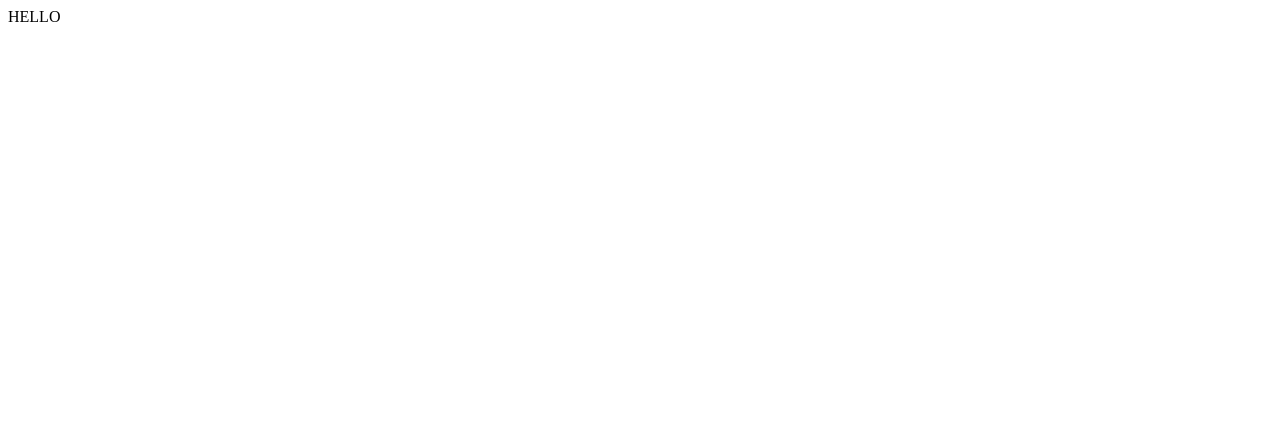
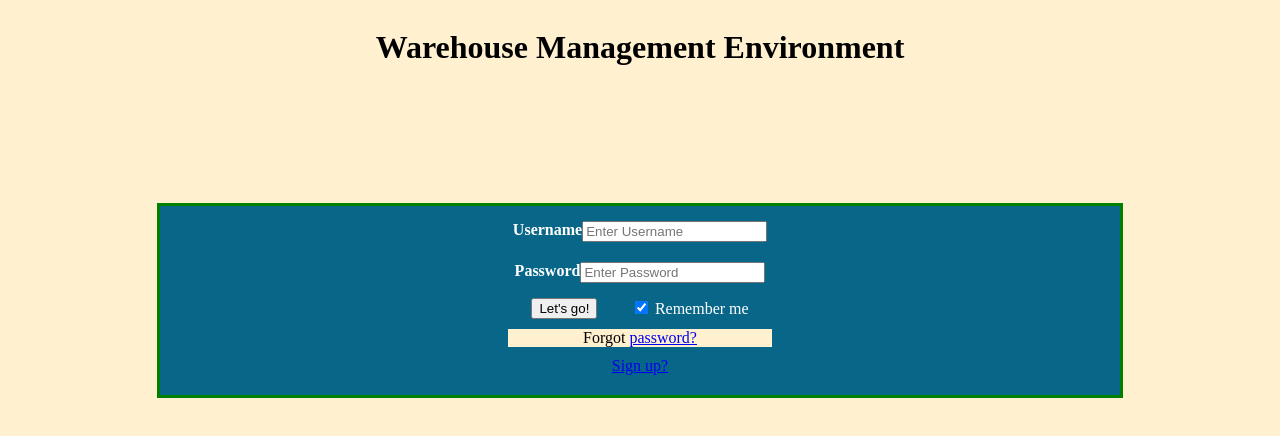
Before and after one commit to Tkogiah/WarehouseME, a plain HTML site: page index.html in a window 1280 px wide. Drawn offline with Linux system fonts and the light colour scheme; files whose address does not match are found by name.

Commit message:
rough landing page built

```diff
--- a/css/styles.scss
+++ b/css/styles.scss
@@ -0,0 +1,51 @@
+$pc1: #086788;
+$pc2: #07A0C3;
+$pc3: #F0C808;
+$pc4: #FFF1D0;
+$pc5: #DD1C1A;
+
+body {
+    background-color: $pc4;
+    display: flex;
+    flex-direction: column;
+    align-items: center;
+    text-align: center;
+
+}
+.hero {
+    display: flex;
+}
+.login-field {
+    background-color: $pc1;
+    color: white;
+    width: 75%;
+    display: flex;
+    justify-content: center;
+    border: 3px solid green;
+    position: absolute;
+    transform: translate(0%, 100%);
+
+    .inputs {
+        display: flex;
+        justify-content: center;
+        padding: 5px;
+        margin: 10px;
+
+    }
+    .button-check {
+        display: flex;
+        justify-content: space-evenly;
+    }
+    .forgot {
+        background-color: $pc4;
+        color: black;
+        margin: 10px;
+    }
+    .sign-up {
+        display: flex;
+        justify-content: space-evenly;
+        margin-bottom: 10px;
+    }
+}
+
+// mobile
--- a/index.html
+++ b/index.html
@@ -8,9 +8,38 @@
     <script type="module" src='/js/main.js' defer></script>
 </head>
 <body>
-    <div>
-        HELLO
+    <div id="landing" class="hero">
+        <h1 id="heading">Warehouse Management Environment</h1>
     </div>
+
+    <div id="form-field" class="login-field">
+        <form>
+            <div class="inputs">
+                <label for="uname"><b>Username</b></label>
+                <input type="text" placeholder="Enter Username" name="uname" required>
+            </div>
+
+            <div class="inputs">
+                <label for="password"><b>Password </b></label>
+                <input type="password" placeholder="Enter Password" name="password" required>
+            </div>
+
+            <div id="submit" class="button-check">
+                <button type="submit" class="submit-button">Let's go!</button>
+                <label>
+                <input type="checkbox" checked="checked" name="remember"> Remember me
+                </label>
+            </div>
+            <div class="forgot">
+                <span class="psw">Forgot <a href="#">password?</a></span>
+            </div>
+            <div class="sign-up">
+                <span class="sign-up"><a href="#">Sign up?</a>
+            </div>
+
+        </form>
+    </div>
+
 
 </body>
 </html>
```
Also changed, not shown: css/styles.css, 1 other file.
